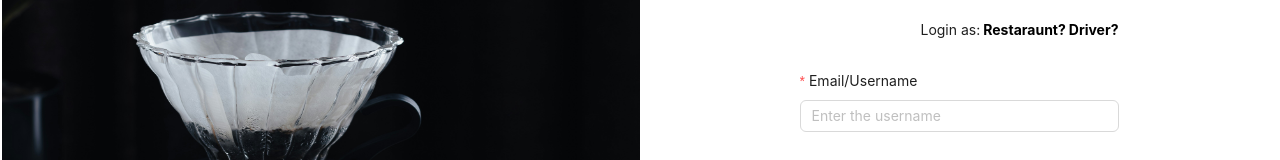
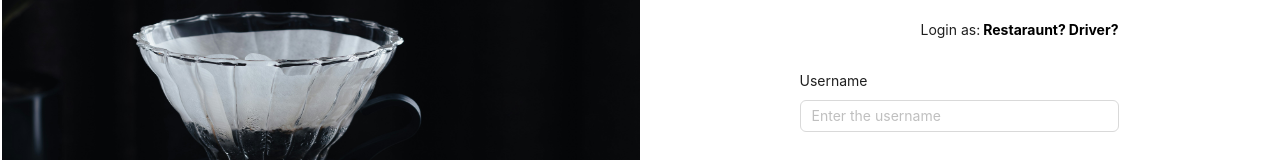
Before and after one commit to ashok-elumalai/deliveryApp, a React (Create React App) app in the folder delivery-app/: page /login in a window 1280 px wide. Shown: the part 268-428 px from the top of the page. Built offline with nearby package versions, Linux system fonts and the light colour scheme.

Commit message:
added formatting changes and relaxed login page rules

```diff
--- a/delivery-app/src/App.js
+++ b/delivery-app/src/App.js
@@ -24,7 +24,7 @@ const router = createBrowserRouter([
   },
   {
     path: "/res",
-    element: < RestaurantDetails />,
+    element: <RestaurantDetails />,
   },
 
 ]);
--- a/delivery-app/src/pages/LoginPage.js
+++ b/delivery-app/src/pages/LoginPage.js
@@ -57,12 +57,8 @@ const LoginPage = () => {
             </div>
           </Form.Item>
           <Form.Item
-            label="Email/Username"
+            label="Username"
             name="username"
-            rules={[
-              { type: "email", message: "Please enter a valid email!" },
-              { required: true, message: "Please enter your username!" },
-            ]}
           >
             <Input placeholder="Enter the username" />
           </Form.Item>
```
Also changed, not shown: delivery-app/src/index.js (+5 -5 lines).
